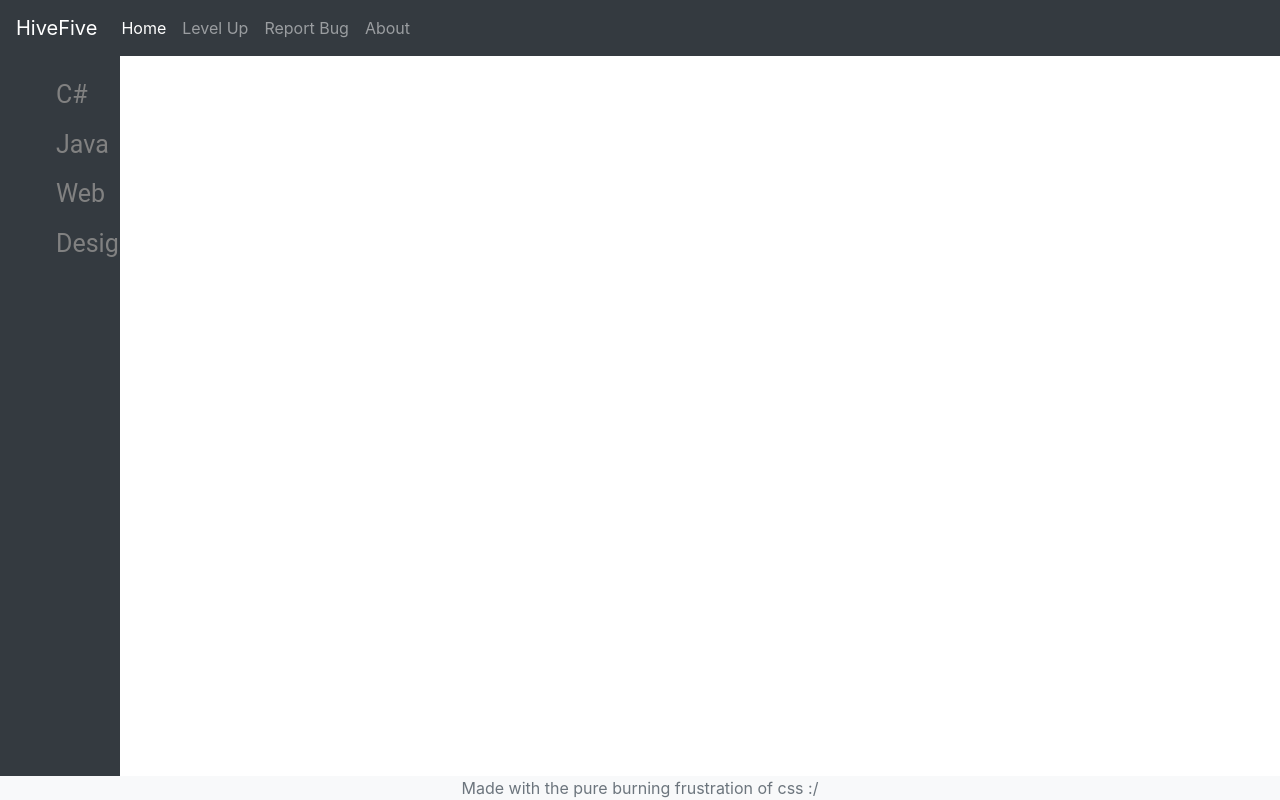
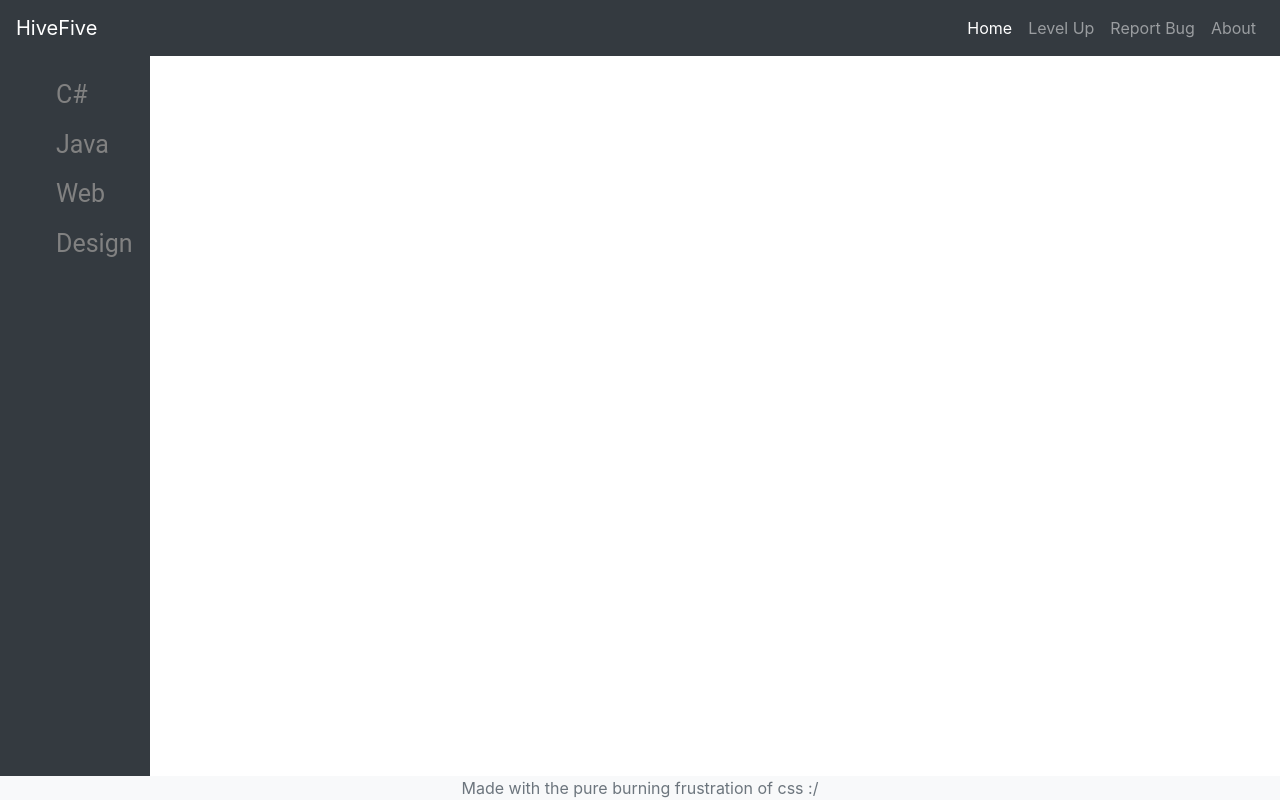
Before and after one commit to phxtho/HiveFive, an Angular app in the folder hive-five-app/: page / in a window 1280 px wide. Built offline with nearby package versions, Linux system fonts and the light colour scheme; what ngx-socket-io would draw is missing.

Commit message:
Yeeted nav content right

```diff
--- a/hive-five-app/src/app/navbar/navbar.component.html
+++ b/hive-five-app/src/app/navbar/navbar.component.html
@@ -8,7 +8,7 @@
 
     <!-- Nav bar links -->
       <div class="collapse navbar-collapse " id="navbarSupportedContent">
-          <ul class="navbar-nav mr-auto ">
+          <ul class="navbar-nav ml-auto">
             <li class="nav-item active ">
               <a class="nav-link" href="#">Home <span class="sr-only">(current)</span></a>
             </li>
--- a/hive-five-app/src/app/track-list/track-list.component.scss
+++ b/hive-five-app/src/app/track-list/track-list.component.scss
@@ -1,7 +1,7 @@
 .sidenav {
     position: fixed;
     height: 100%;
-    width: 120px;
+    width: 150px;
     top: 50px;
     left: 0;
     overflow-x: hidden;
```
